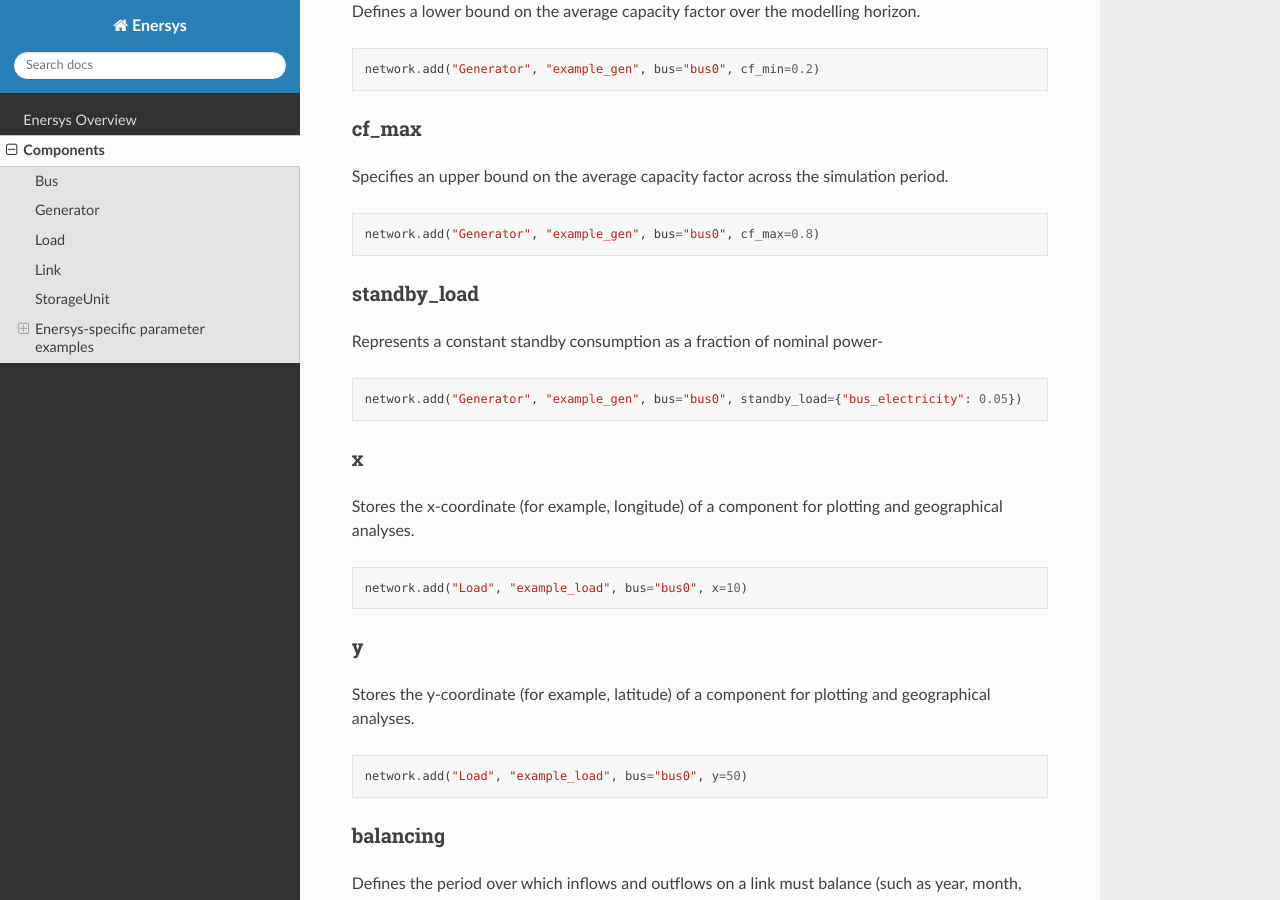
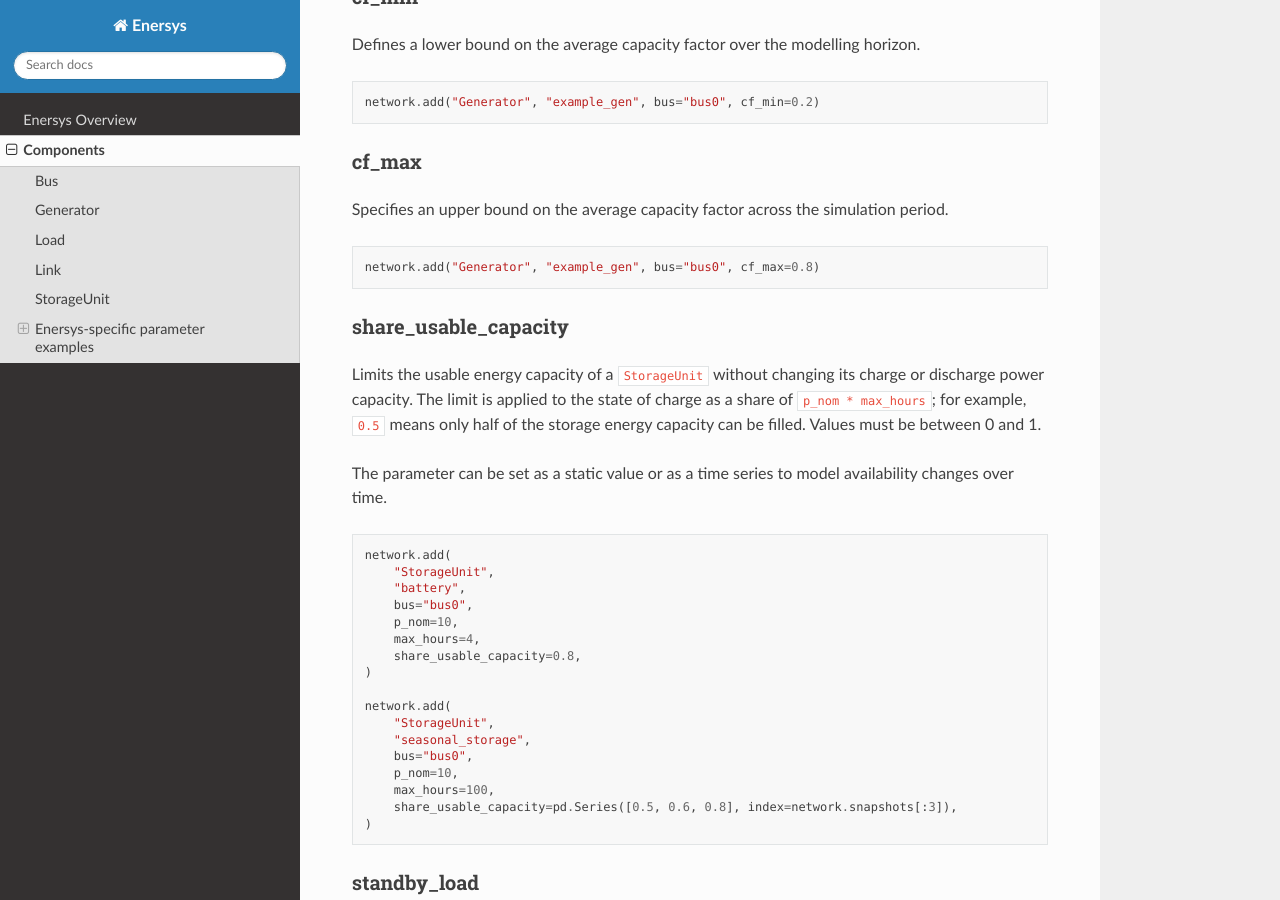
Before and after one commit to enertrag/enersys_docs, a Sphinx documentation site: the page built from docs/components.md, in a window 1280 px wide and 900 px high, scrolled down 7809 px. Built offline with Sphinx 7.4.7 and the Read the Docs theme 3.1.0, drawn with Linux system fonts in a browser that asks for light colours; some of the changed text lies outside the part shown.

Commit message:
added share_usable_capacity for storage units

````diff
--- a/docs/components.md
+++ b/docs/components.md
@@ -155,6 +155,7 @@ This section lists the available components in Enersys. Each table shows the sta
 | [p_sum_annual_max](#p_sum_annual_max) | float | MWh | NaN | Maximum annual active power output | Enersys |
 | [cf_min](#cf_min) | float | p.u. | NaN | Minimum average capacity factor | Enersys |
 | [cf_max](#cf_max) | float | p.u. | NaN | Maximum average capacity factor | Enersys |
+| [share_usable_capacity](#share_usable_capacity) | float/series | p.u. | NaN | Share of storage energy capacity that may be used | Enersys |
 | [standby_load](#standby_load) | dict | | False | Standby load as fraction of p_nom | Enersys |
 
 
@@ -312,6 +313,36 @@ Specifies an upper bound on the average capacity factor across the simulation pe
 network.add("Generator", "example_gen", bus="bus0", cf_max=0.8)
 ```
 
+
+(share_usable_capacity)=
+### share_usable_capacity
+
+Limits the usable energy capacity of a `StorageUnit` without changing its charge or discharge power capacity. The limit
+is applied to the state of charge as a share of `p_nom * max_hours`; for example, `0.5` means only half of the
+storage energy capacity can be filled. Values must be between 0 and 1.
+
+The parameter can be set as a static value or as a time series to model availability changes over time.
+
+```python
+network.add(
+    "StorageUnit",
+    "battery",
+    bus="bus0",
+    p_nom=10,
+    max_hours=4,
+    share_usable_capacity=0.8,
+)
+
+network.add(
+    "StorageUnit",
+    "seasonal_storage",
+    bus="bus0",
+    p_nom=10,
+    max_hours=100,
+    share_usable_capacity=pd.Series([0.5, 0.6, 0.8], index=network.snapshots[:3]),
+)
+```
+
 (standby_load)=
 ### standby_load
 
````
